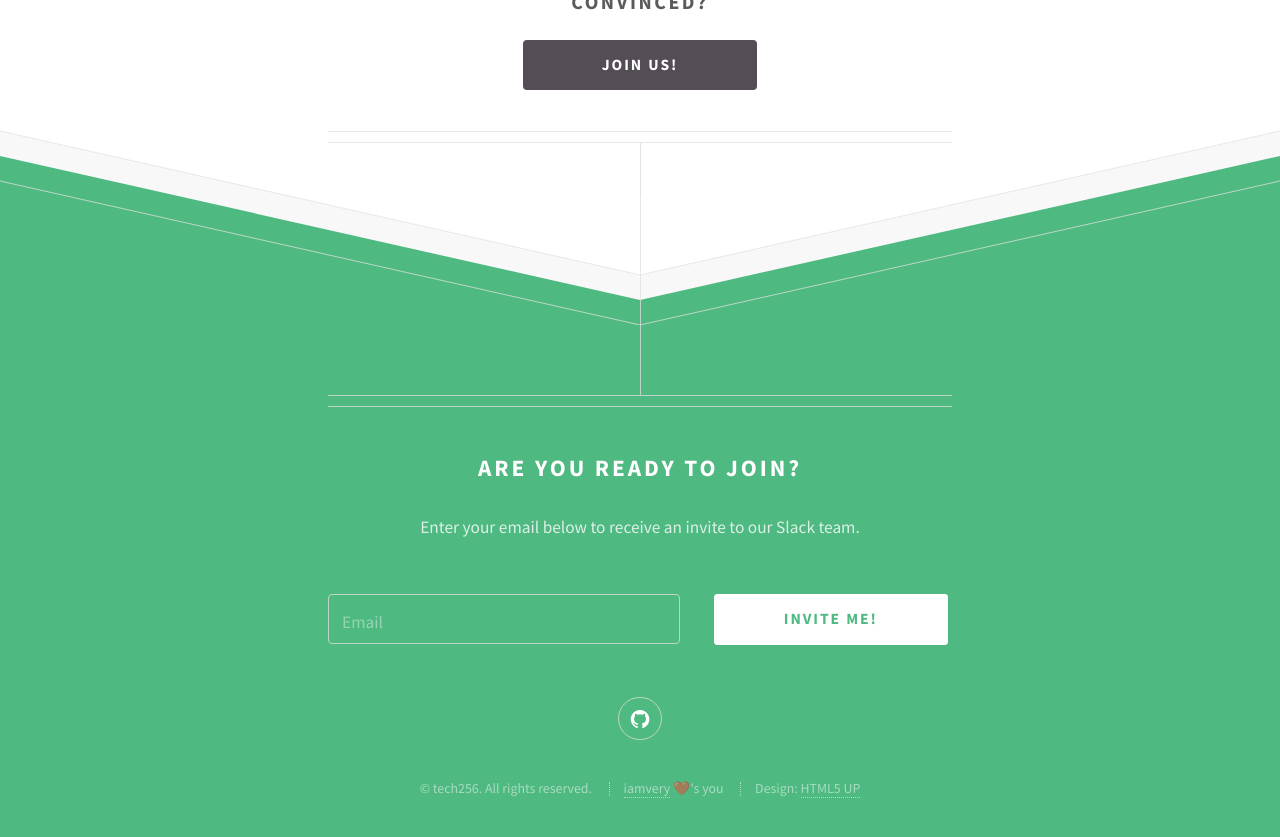
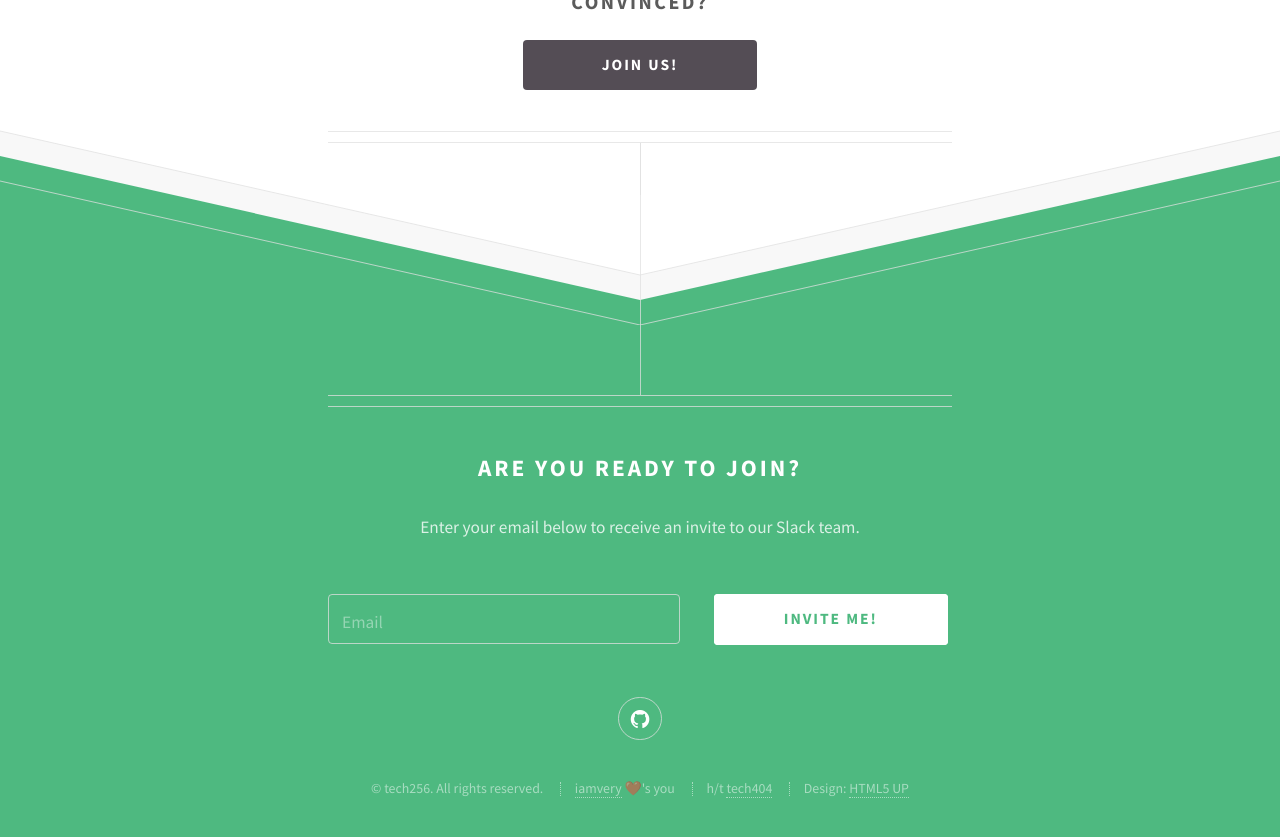
Before and after one commit to tech256/tech256.github.io, a Jekyll site: the page built from index.html, in a window 1280 px wide and 900 px high, scrolled down 1748 px. Shown: the top 837 px of the window. Built offline with Jekyll 4.4.1, drawn with Linux system fonts in a browser that asks for light colours.

Commit message:
Add tech404 attribution to footer

```diff
--- a/_layouts/default.html
+++ b/_layouts/default.html
@@ -83,6 +83,7 @@
           <ul class="copyright">
             <li>&copy; tech256. All rights reserved.</li>
             <li><a href="https://iamvery.com">iamvery</a> ❤️'s you</li>
+            <li>h/t <a href="http://tech404.io">tech404</a></li>
             <li>Design: <a href="http://html5up.net">HTML5 UP</a></li>
           </ul>
 
```
